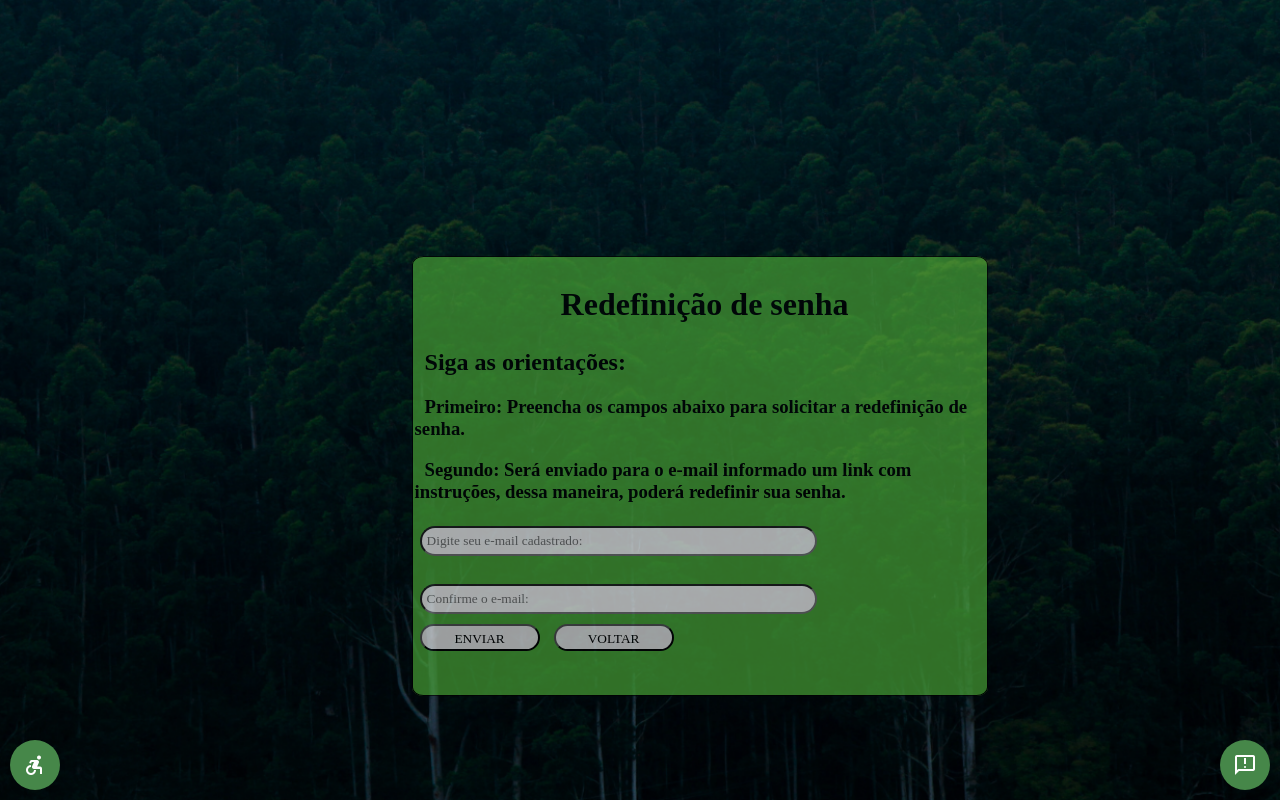
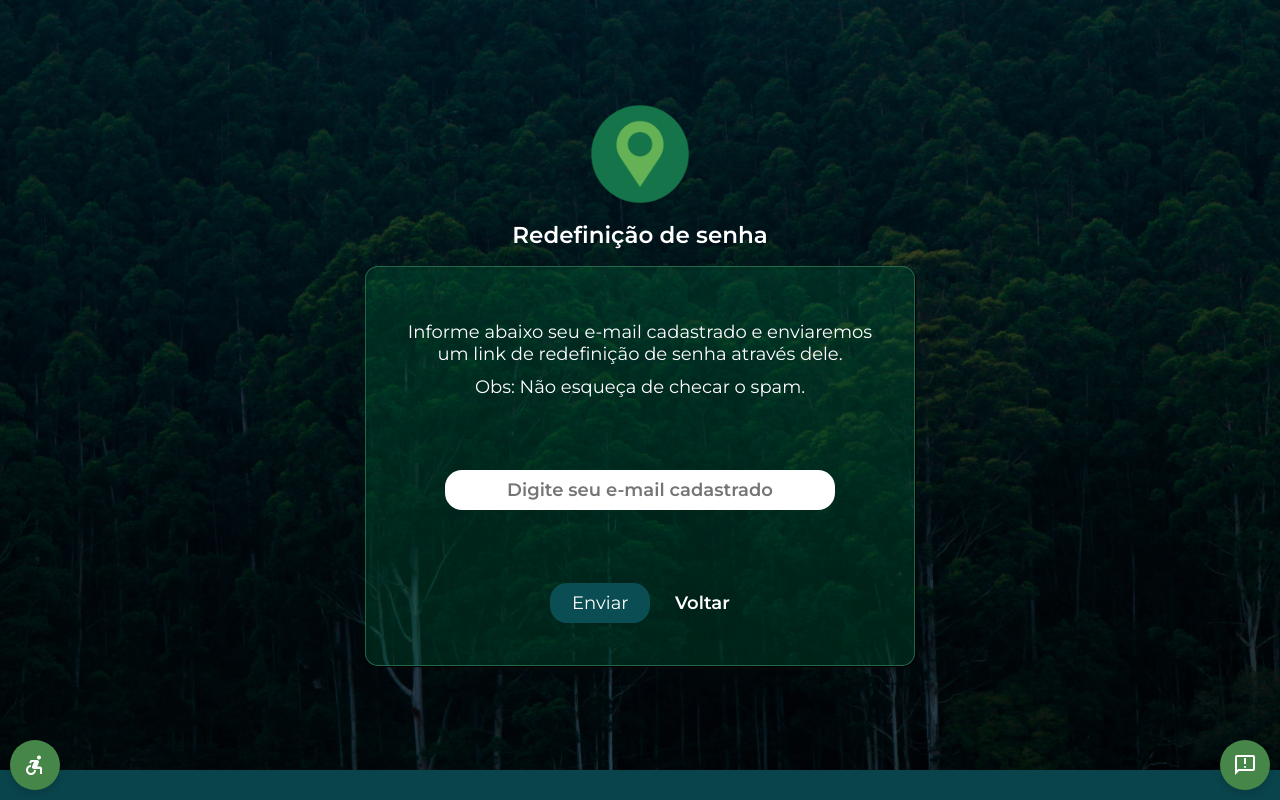
Before and after one commit to alessandrasilvap/PjtEcoPoint2025, a PHP site: page /ecoPoint/senha in a window 1280 px wide. Run offline with PHP 8.4, Linux system fonts and the light colour scheme; some libraries are stand-ins or nearby versions.

Commit message:
layout 'esqueci minha senha'

```diff
--- a/app/views/login/index.php
+++ b/app/views/login/index.php
@@ -41,7 +41,7 @@
                 Criar uma conta
             </button>
 
-            <p><a href="<?= BASE_URL ?>/senha" target="_blank">Esqueci minha senha</a></p>
+            <p><a href="<?= BASE_URL ?>/senha" target="_self">Esqueci minha senha</a></p>
             <p><a href="<?= BASE_URL ?>/home">Voltar à tela inicial</a></p>
 
         </form>
--- a/app/views/senha/index.php
+++ b/app/views/senha/index.php
@@ -3,32 +3,38 @@
 <head>
     <meta charset="UTF-8">
     <meta name="viewport" content="width=device-width, initial-scale=1.0">
-    <title>Esqueci Minha Senha - Eco Point</title>
+    <title>Eco Point - Esqueci Minha Senha</title>
     <link rel="shortcut icon" href="/ecoPoint/public/imagens/icone.ico" type="image/x-icon"> <!--Ícones do site-->
     <link rel="stylesheet" href="/ecoPoint/public/css/esquecisenha.css"> <!--Código CSS do site todo-->
     <link rel="stylesheet" href="/ecoPoint/public/css/acesibfeedback.css"> <!--Código CSS do painel de acessibilidade e da caixa de feedback-->
     <link rel="stylesheet" href="https://fonts.googleapis.com/css2?family=Material+Symbols+Outlined"/> <!--Google Material Symbols para o painel de acessibilidade e da caixa de feedback-->
 </head>
 <body>
-    <div class="conteudo">
-    <form action="" name="formularioesqueci" method="POST" autocomplete="off" novalidate>
-        <fieldset>
-            <section>
-                <h1>Redefinição de senha</h1>
-                <h2>Siga as orientações:</h2>
-                <h3>Primeiro: Preencha os campos abaixo para solicitar a redefinição de senha.</h3>
-                <h3>Segundo: Será enviado para o e-mail informado um link com instruções, dessa maneira, poderá redefinir sua senha.</h3>
-                <input type="email" id="esqueci" name="email" placeholder="Digite seu e-mail cadastrado:" size="50">
-                <br>
-                <br>
-                <input type="email" id="esquecisenha" name="confirma_email" placeholder="Confirme o e-mail:" size="50">
-                <br>
-                <button type="submit" id="enviar">ENVIAR</button>
-                <button> <a href="/ecoPoint/app/views/login">VOLTAR</a></button>
-            </section>
-        </fieldset>
-    </form>
-    </div>
+    <main>
+        <section id="logo">
+            <img src="./public/imagens/logo-ecopoint-dark.png" alt="imagem da logo aqui" class="imagem-logo">
+            <h1 class="texto-logo">Redefinição de senha</h1>
+        </section>
+
+        <section class="conteudo">
+            <form action="" name="formularioesqueci" id="senhaForm" method="POST" autocomplete="off" novalidate>
+                <section class="titulos">
+                    <p> Informe abaixo seu e-mail cadastrado e enviaremos um link de redefinição de senha através dele.</p>
+                    <p> Obs: Não esqueça de checar o spam.</p>
+                </section>
+
+                <section class="input-email">
+                    <label for="esquecisenha" hidden> E-mail </label>
+                    <input type="email" id="esquecisenha" name="email" placeholder="Digite seu e-mail cadastrado" size="50">
+                </section>
+
+                <section class="botoes">
+                    <button type="submit" id="enviar">Enviar</button>
+                    <a href="<?= BASE_URL ?>/login"> Voltar </a>
+                </section>
+            </form>
+        </section>
+    </main>
     <!--Menu de Acessibilidade-->
     <div id="menu-acessibilidade" class="menu-acessibilidade">
         <div class="btnAbre" onclick="toggleAcessMenu()">
--- a/public/css/esquecisenha.css
+++ b/public/css/esquecisenha.css
@@ -1,12 +1,10 @@
-body { /*Imagem de fundo*/
-  background-image: url(../imagens/fotodofundo.png); /*Imagem inserida*/
-  background-repeat: no-repeat; /*Se a imagem será repetida ou não*/
-  background-attachment: fixed; /*Fixa a imagem no fundo*/
-  background-size: cover; /*Ajusta a imagem*/
-  height: 100vh; /*Altura total da tela*/
-  margin: 0; /*Remove margem*/
+@import url('https://fonts.googleapis.com/css2?family=Montserrat:ital,wght@0,100..900;1,100..900&family=Oswald:wght@200..700&display=swap');
+
+*, html {
+  font-family: 'Montserrat', 'Arial', 'Times New Roman', Times, serif;
+  margin: 0;
+  padding: 0;
 }
-
 
 body {
   height: 100vh;
@@ -18,72 +16,116 @@
  /*Colocando a imagem no centro*/
   background-repeat: no-repeat;
   overflow-x: hidden;
-  background-size: cover;
+}
+
+#logo {
+  display: flex;
+  flex-direction: column;
+  align-items: center;
+  justify-content: center;
+}
+
+.imagem-logo {
+  width: 100px;
+  border-radius: 50%;
+}
+
+.texto-logo {
+  text-align: center;
+  font-size: 23px;
+  font-weight: 600;
+  color: white;
+  margin: 17px -46px;
+}
+
+.conteudo #senhaForm {
+  display: flex;
+  flex-direction: column;
+  /* overflow: auto; */
+  align-items: center;
+  justify-content: space-evenly;
+  border-radius: 13px;
+  font-size: 18px;
+  box-sizing: border-box;
+  gap: 30px;
+  background-color: rgba(0, 128, 73, 0.233);
+  border: 1px solid rgba(46, 121, 88, 0.767);
+  box-shadow: 1px 1px 1px black;
+  margin-bottom: 30px;
+  width: 550px;
+  height: 400px;
+  color: white;
+  text-align: center;
+  padding: 0px 30px;
 }
 
 
 
-fieldset { /*Formatação da caixa no meio*/
-  width: 40%; /*Largura*/
-  height: 42%; /*Altura*/
-  top: 32%; /*Move a caixa 32% para baixo*/
-  left: 30%; /*Move a caixa 30% para a esquerda*/
-  border: 1px double black; /*Bordas para as caixas*/
-  position: absolute; /*Representação do layout da caixa*/
-  padding: 2px; /*Espaçamento entre o conteudo e borda*/
-  border-radius: 2%; /*Bordas arredondadas*/
-  box-sizing: border-box; /*Altera a forma como o navegador calcula a largura e a altura de um elemento*/
-  background-color: #4caa38; /*Cor da caixa*/
-  text-indent: 10px; /*Define o recuo do texto*/
-  opacity: 65%; /*Deixa meio transparente*/
-  transition: transform 0.5s; /*Utilizada para criar animações suaves*/
-  min-height: fit-content; /*Define a altura mínima do fieldset como o conteúdo interno*/
-  height: auto; /*Permite que a altura do fieldset se adapte automaticamente ao conteúdo*/
+
+.titulos p {
+  margin-top: 11px;
+}
+
+input { /*Links*/
+  width: 80%;
+  font-size: 18px;
+  font-weight: 600;
+  height: 40px;
+  /* padding: 13px 10px; */
+  color: rgb(3, 22, 24);
+  border-radius: 17px;
+  border: none;
+  outline: none;
+  text-align: center;
+  transition: background-color 0.3s ease, color 0.2s ease, transform 0.2s ease;
+}
+
+input:hover {
+  background-color: #bbd5d8;
 }
 
 
-.conteudo {
-  display: flex; /*Transforma o elemento em um container flexível*/
-  flex-direction: column; /*Define a direção dos elementos filhos como vertical (coluna)*/
-  overflow: auto; /*Permite que o conteúdo seja rolado se necessário*/
+#enviar { /*Formatação dos campos de entrada*/
+  height: 40px;
+  width: 100px;
+  border-radius: 17px;
+  /* padding: 13px 10px; */
+  border: none;
+  font-size: 18px;
+  text-align: center;
+  cursor: pointer;
+  color: white;
+  background-color: #0a4e53;
+  gap: 10px;
+  transition: background-color 0.3s ease, color 0.2s ease, transform 0.2s ease;
+}
+
+#enviar:hover {
+  background-color: #09334b;
+  color: white;
 }
 
 
-h1 { /*Título*/
-  font-size: 200%; /*Tamanho do texto*/
-  text-align: center; /*Centraliza o conteúdo de elementos*/
+a {
+  font-weight: 600;
+  text-decoration: none;
+  color: white;
+  transition: color 0.2s ease, transform 0.2s ease;
+  margin-left: 20px;
+}
+
+a:hover {
+  color: #43a8b6;
 }
 
 
-h1, h2, h3 { /*Textos*/
-  color: black; /*Cor do texto*/
-  font-family: 'Times New Roman', Times, serif; /*Fonte do texto*/
-}
 
 
-input, select, button, textarea { /*Formatação dos campos de entrada*/
-  border-radius: 4em; /*Bordas arredondadas*/
-  padding: 5px; /*Espaçamento entre o conteudo e borda*/
-  margin: 5px; /*Espaçamento externo do elemento*/
-  height: 6%; /*Altura*/
-  font-family: 'Times New Roman', Times, serif; /*Fonte do texto*/
-}
 
 
-button { /*Botões*/
-  width: 9em; /*Largura*/
-  height: 2em; /*Altura*/
-  text-decoration: none; /*Remove o sublinhado*/
-  text-align: center; /*Centraliza o conteúdo de elementos*/
-}
 
 
-a { /*Links*/
-  color: black; /*Cor do texto*/
-  text-decoration: none; /*Remove o sublinhado*/
-  font-family: 'Times New Roman', Times, serif; /*Fonte do texto*/
-  text-align: center; /*Centraliza o conteúdo de elementos*/
-}
+
 
 
 
```
